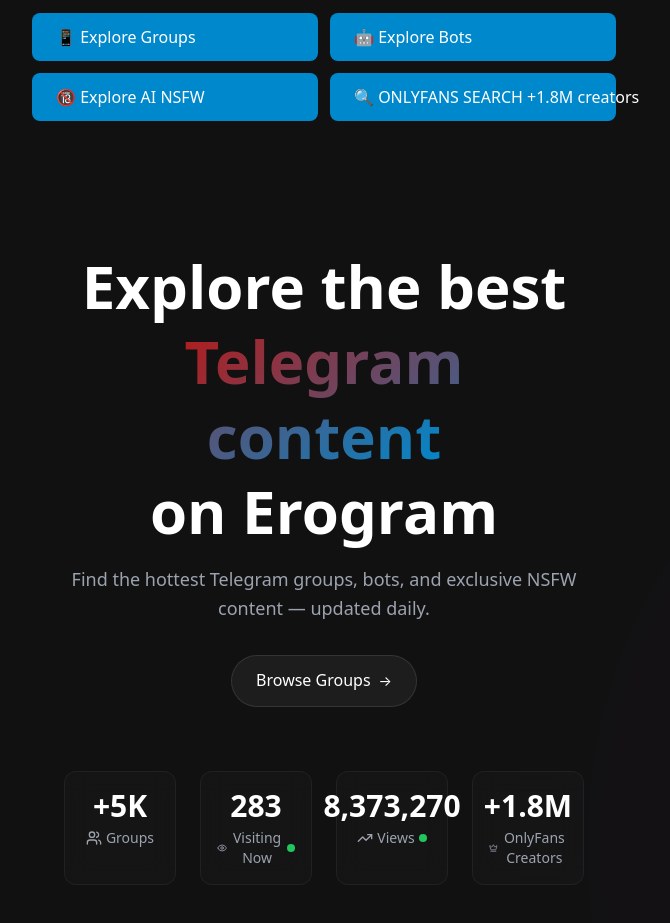
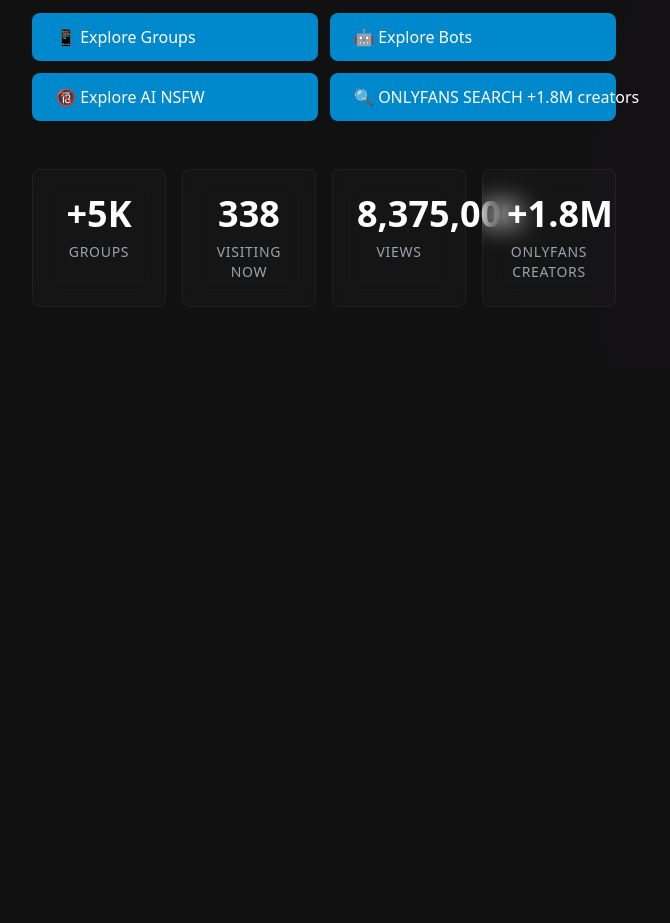
Before and after one commit to valeskashop983-web/thep, a Next.js app: page / in a window 1280 px wide. Shown: the part 780-1703 px from the top of the page, without its empty margins (0-670 px from the left). After the commit the page ends 1151 px from the top, so only its background shows below. Built offline with nearby package versions, Linux system fonts and the light colour scheme.

Commit message:
fix: update HeroStats numbers and labels

```diff
--- a/components/ui/HeroStats.tsx
+++ b/components/ui/HeroStats.tsx
@@ -1,55 +1,21 @@
-import { Eye, Users, TrendingUp, Crown } from 'lucide-react'
+'use client'
 
 export default function HeroStats() {
   const stats = [
-    { number: '+5K', label: 'Groups', icon: <Users size={16} /> },
-    { number: '283', label: 'Visiting Now', icon: <Eye size={16} />, live: true },
-    { number: '8,373,270', label: 'Views', icon: <TrendingUp size={16} />, live: true },
-    { number: '+1.8M', label: 'OnlyFans Creators', icon: <Crown size={16} /> },
+    { number: '+5K', label: 'GROUPS' },
+    { number: '338', label: 'VISITING NOW' },
+    { number: '8,375,000', label: 'VIEWS' },
+    { number: '+1.8M', label: 'ONLYFANS CREATORS' },
   ]
 
   return (
-    <div className="max-w-7xl mx-auto px-4 sm:px-6 lg:px-8 pt-24 sm:pt-32 pb-12">
-      {/* Hero text */}
-      <div className="text-center">
-        <h1 className="text-4xl sm:text-5xl md:text-6xl font-bold">
-          Explore the best{' '}
-          <span className="gradient-text">Telegram content</span>
-          <br />
-          on Erogram
-        </h1>
-        <p className="text-gray-400 max-w-2xl mx-auto mt-4 text-base sm:text-lg">
-          Find the hottest Telegram groups, bots, and exclusive NSFW content — updated daily.
-        </p>
-        <button className="mt-8 px-6 py-3 bg-white/5 hover:bg-white/10 border border-white/10 rounded-full transition-all duration-300 flex items-center gap-2 mx-auto">
-          Browse Groups
-          <span className="text-sm">→</span>
-        </button>
-      </div>
-
-      {/* Stats grid */}
-      <div className="grid grid-cols-2 sm:grid-cols-4 gap-3 sm:gap-6 mt-16">
-        {stats.map((stat, idx) => (
-          <div
-            key={idx}
-            className="glass-card rounded-xl p-4 text-center"
-          >
-            <div className="text-2xl sm:text-3xl font-bold text-white flex items-center justify-center gap-1">
-              {stat.number}
-            </div>
-            <div className="text-xs sm:text-sm text-gray-400 mt-1 flex items-center justify-center gap-1">
-              {stat.icon}
-              {stat.label}
-              {stat.live && (
-                <span className="relative flex h-2 w-2">
-                  <span className="animate-ping absolute inline-flex h-full w-full rounded-full bg-green-400 opacity-75"></span>
-                  <span className="relative inline-flex rounded-full h-2 w-2 bg-green-500"></span>
-                </span>
-              )}
-            </div>
-          </div>
-        ))}
-      </div>
+    <div className="stats-grid">
+      {stats.map((stat, idx) => (
+        <div key={idx} className="stat-card">
+          <div className="stat-number">{stat.number}</div>
+          <div className="stat-label">{stat.label}</div>
+        </div>
+      ))}
     </div>
   )
 }
```
